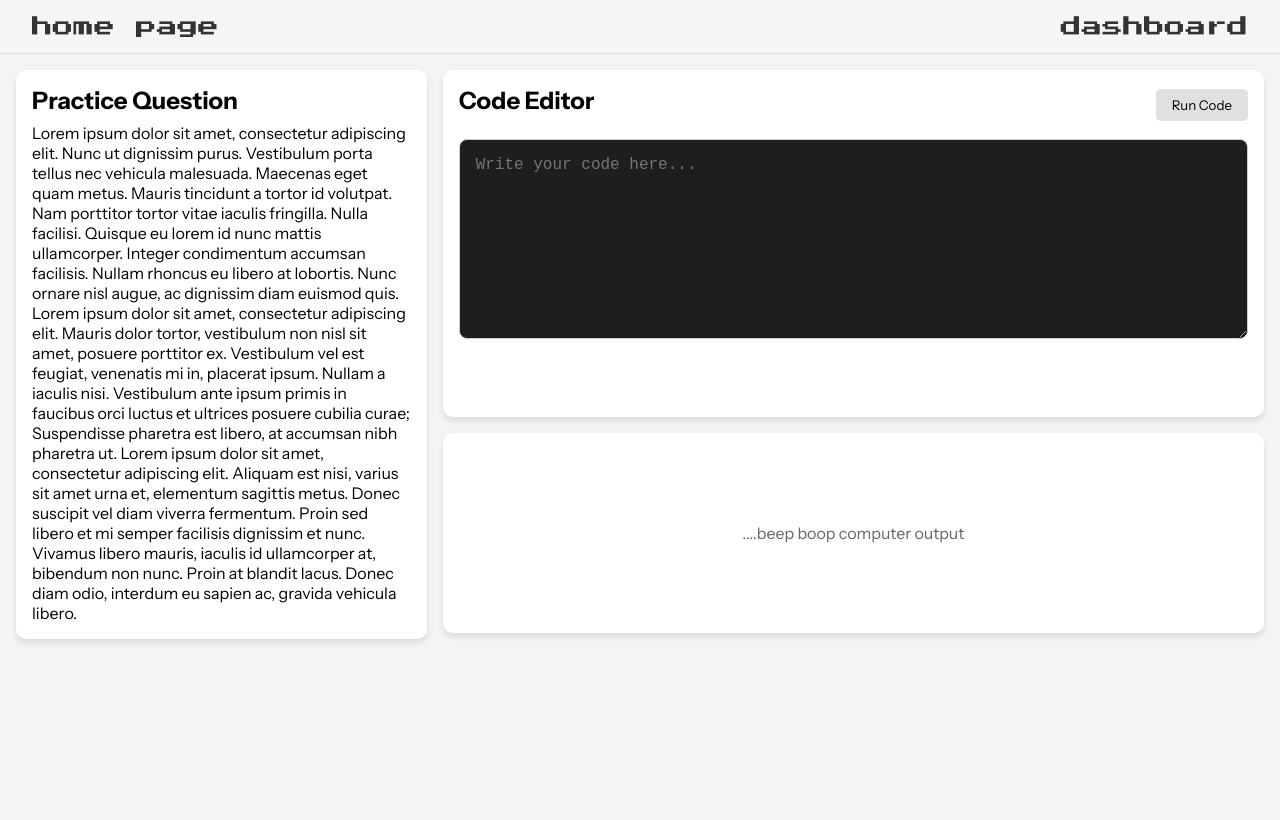
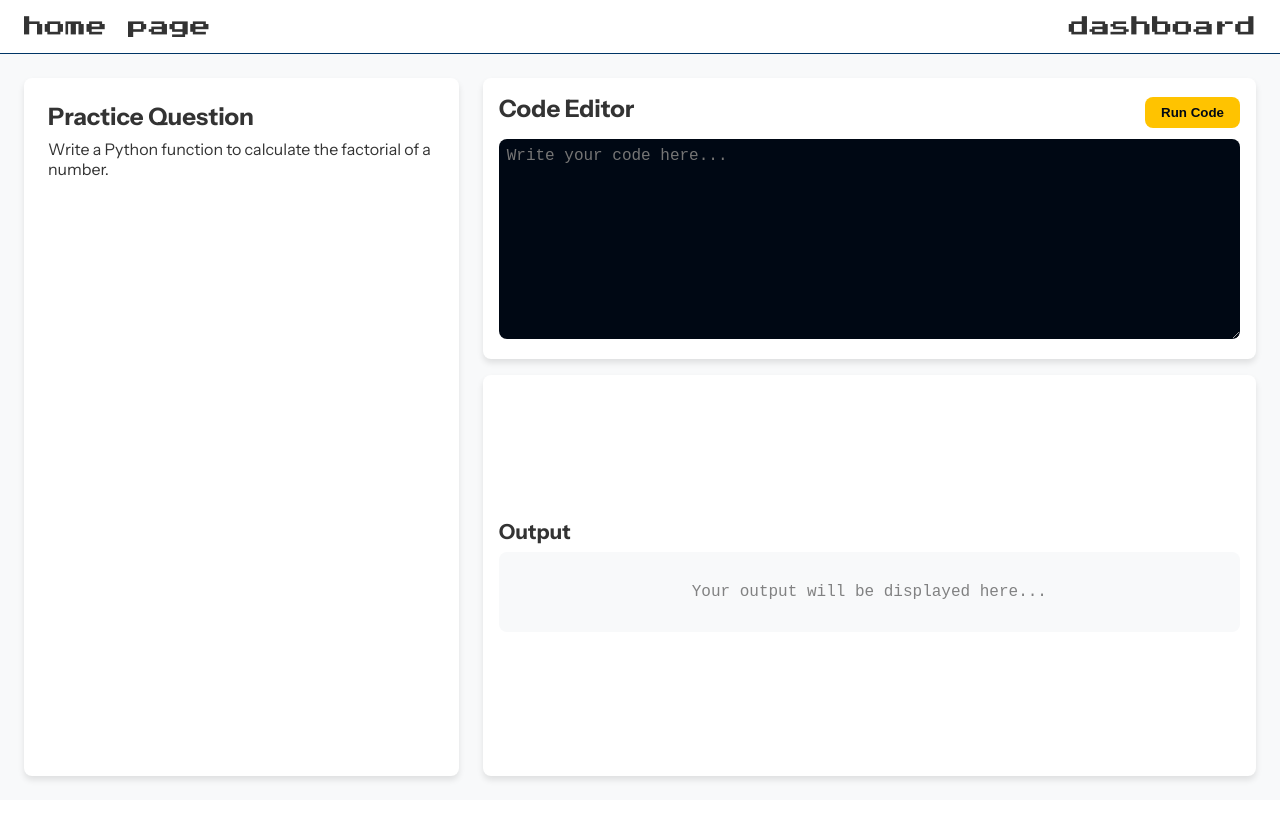
Before and after one commit to uditagowdety/Coding-Comm-Submission, a React (Vite) app in the folder frontend/: page /coding in a window 1280 px wide. Shown: the top 820 px of the page. Built offline with nearby package versions, Linux system fonts and the light colour scheme.

Commit message:
refactor: implement code execution feature in Coding component and enhance output display

```diff
--- a/frontend/src/components/Coding/Coding.jsx
+++ b/frontend/src/components/Coding/Coding.jsx
@@ -4,6 +4,24 @@ import "./coding.css";
 
 const CodingPage = () => {
   const [code, setCode] = useState(""); // State to store code input
+  const [output, setOutput] = useState(""); // State to store output
+
+  const runCode = async () => {
+    setOutput("Running..."); // Show running status
+
+    try {
+      const response = await fetch("http://localhost:5000/api/run-python", {
+        method: "POST",
+        headers: { "Content-Type": "application/json" },
+        body: JSON.stringify({ code }),
+      });
+
+      const data = await response.json();
+      setOutput(data.output); // Display the output
+    } catch (error) {
+      setOutput("Error running code");
+    }
+  };
 
   return (
     <div className="coding-container">
@@ -19,9 +37,7 @@ const CodingPage = () => {
           {/* Practice Question Section */}
           <div className="practice-question">
             <h3 className="section-title">Practice Question</h3>
-            Lorem ipsum dolor sit amet, consectetur adipiscing elit. Nunc ut dignissim purus. Vestibulum porta tellus nec vehicula malesuada. Maecenas eget quam metus. Mauris tincidunt a tortor id volutpat. Nam porttitor tortor vitae iaculis fringilla. Nulla facilisi. Quisque eu lorem id nunc mattis ullamcorper. Integer condimentum accumsan facilisis.
-
-Nullam rhoncus eu libero at lobortis. Nunc ornare nisl augue, ac dignissim diam euismod quis. Lorem ipsum dolor sit amet, consectetur adipiscing elit. Mauris dolor tortor, vestibulum non nisl sit amet, posuere porttitor ex. Vestibulum vel est feugiat, venenatis mi in, placerat ipsum. Nullam a iaculis nisi. Vestibulum ante ipsum primis in faucibus orci luctus et ultrices posuere cubilia curae; Suspendisse pharetra est libero, at accumsan nibh pharetra ut. Lorem ipsum dolor sit amet, consectetur adipiscing elit. Aliquam est nisi, varius sit amet urna et, elementum sagittis metus. Donec suscipit vel diam viverra fermentum. Proin sed libero et mi semper facilisis dignissim et nunc. Vivamus libero mauris, iaculis id ullamcorper at, bibendum non nunc. Proin at blandit lacus. Donec diam odio, interdum eu sapien ac, gravida vehicula libero.
+            <p>Write a Python function to calculate the factorial of a number.</p>
           </div>
         </div>
 
@@ -30,7 +46,7 @@ Nullam rhoncus eu libero at lobortis. Nunc ornare nisl augue, ac dignissim diam
           <div className="code-editor">
             <div className="editor-header">
               <h3 className="section-title">Code Editor</h3>
-              <button className="run-button">Run Code</button>
+              <button className="run-button" onClick={runCode}>Run Code</button>
             </div>
             <textarea
               className="code-input"
@@ -41,8 +57,11 @@ Nullam rhoncus eu libero at lobortis. Nunc ornare nisl augue, ac dignissim diam
           </div>
 
           {/* Output Section */}
-          <div className="output-section">
-            <p>....beep boop computer output</p>
+          <div className="output-box">
+            <h3 className="output-title">Output</h3>
+            <div className="output-content">
+              {output ? <pre>{output}</pre> : <p className="placeholder">Your output will be displayed here...</p>}
+            </div>
           </div>
         </div>
       </div>
--- a/frontend/src/components/Coding/coding.css
+++ b/frontend/src/components/Coding/coding.css
@@ -7,120 +7,132 @@
 
 /* Main Container */
 .coding-container {
-    font-family: "Instrument Sans", sans-serif;
-    min-height: 100vh;
+  font-family: var(--font-body);
+  background-color: var(--background-color);
+  color: var(--text-dark);
+  /* padding: var(--padding-large); */
+  min-height: 100vh; /* Ensure the container spans full viewport height */
   display: flex;
   flex-direction: column;
-    background-color: #f9f9f9;
 }
 
 /* Header */
 .coding-header {
   display: flex;
   justify-content: space-between;
-    padding: 1rem 2rem;
-    background-color: #f5f5f5;
-    border-bottom: 1px solid #ddd;
+  padding: var(--padding-medium) var(--padding-large);
+  background-color: var(--text-light);
+  border-bottom: 1px solid var(--blue);
 }
 
 .header-item {
-    font-family: "Press Start 2P", sans-serif;
+  font-family: var(--font-heading);
   font-size: 1rem;
-    color: #333;
   text-decoration: none;
+  color: var(--text-dark);
 }
 
-  /* Main Content */
+/* Main Layout */
 .coding-main {
-    display: grid;
-    grid-template-columns: 1fr 2fr; /* Two columns: left wider (2fr) and right narrower (1fr) */
-    grid-template-rows: auto 1fr;   /* Two rows of equal height */
-    gap: 1rem;                    /* Spacing between grid items */
-    height: 100vh;                /* Full viewport height */
-    background-color: #f4f4f4;    /* Background for the container */
-    padding: 1rem;                /* Add padding around the grid */
-    align-items: stretch;
+  display: flex;
+  gap: var(--padding-large);
+  padding: var(--padding-large);
+  flex: 1; /* Ensures content fills available space */
 }
 
-  /* Practice Question Section */
-  .practice-question,
-  .code-editor,
-  .output-section {
-    background-color: #fff;
-    padding: 1rem;
-    border-radius: 10px;
+/* Left Side - Practice Question */
+.coding-left {
+  flex: 1;
+  background-color: var(--text-light);
+  padding: var(--padding-large);
+  border-radius: var(--border-radius);
   box-shadow: 0 4px 6px rgba(0, 0, 0, 0.1);
 }
 
-  .practice-question {
-    grid-column: 1 / 2;           /* First column */
-    grid-row: 1/span 2;              /* Spans both rows */
-    height: 100%;
+/* Right Side - Code Editor */
+.coding-right {
+  flex: 2;
+  display: flex;
+  flex-direction: column;
+  gap: var(--padding-medium);
 }
 
+/* Code Editor */
 .code-editor {
-    grid-column: 2 / 3;           /* Second column */
-    grid-row: 1 / 2;              /* First row only */
-    margin-bottom: 1rem;
-    height: calc(61%);
+  background-color: var(--text-light);
+  padding: var(--padding-medium);
+  border-radius: var(--border-radius);
+  box-shadow: 0 4px 6px rgba(0, 0, 0, 0.1);
 }
 
 .editor-header {
   display: flex;
   justify-content: space-between;
   align-items: center;
-    margin-bottom: 1rem;
+  margin-bottom: var(--padding-small);
 }
 
+/* Textarea */
+.code-input {
+  width: 100%;
+  height: 200px;
+  background-color: var(--dark-blue-1);
+  color: var(--text-light);
+  font-family: monospace;
+  font-size: 1rem;
+  padding: var(--padding-small);
+  border-radius: var(--border-radius);
+  border: none;
+}
+
+/* Run Button */
 .run-button {
-    padding: 0.5rem 1rem;
-    background-color: #e0e0e0;
+  background-color: var(--yellow-1);
+  color: var(--dark-blue-1);
   border: none;
-    border-radius: 5px;
+  padding: var(--padding-small) var(--padding-medium);
+  border-radius: var(--border-radius);
   cursor: pointer;
-    font-family: "Instrument Sans", sans-serif;
+  font-weight: bold;
 }
 
 .run-button:hover {
-    background-color: #d6d6d6;
+  background-color: var(--yellow-2);
 }
 
-  /* Output Section */
-.output-section {
-    grid-column: 2 / 3;           /* Second column */
-    grid-row: 2 / 3;              /* Second row */
-    background-color: #fff;
-    padding: 1rem;
-    border-radius: 10px;
+/* Output Box */
+.output-box {
+  background-color: var(--text-light);
+  padding: var(--padding-medium);
+  border-radius: var(--border-radius);
   box-shadow: 0 4px 6px rgba(0, 0, 0, 0.1);
-    display: flex;               /* To align text inside */
-    align-items: center;         /* Center vertically */
-    justify-content: center;     /* Center horizontally */
-    font-family: "Instrument Sans", sans-serif;
-    font-size: 1rem;
-    color: #666;
-
-    /* Match the height of the coding box */
-    height: 200px; /* Ensure height matches the coding editor box */
+  flex-grow: 1; /* Expands to fill remaining space */
+  display: flex;
+  flex-direction: column;
+  justify-content: center;
 }
 
-
-  /* Section Title */
-  .section-title {
-    font-size: 1.2rem;
+.output-title {
+  font-size: 1.3rem;
   font-weight: bold;
-    margin-bottom: 1rem;
+  color: var(--text-dark);
+  margin-bottom: var(--padding-small);
 }
 
-  .code-input {
-    width: 100%;
-    height: 200px; /* Adjust height as needed */
-    background-color: #1e1e1e; /* Dark mode for code editor */
-    color: #ffffff;
-    font-family: "Courier New", monospace;
+.output-content {
+  background-color: var(--background-color);
+  padding: var(--padding-small);
+  border-radius: var(--border-radius);
+  min-height: 80px;
+  display: flex;
+  align-items: center;
+  justify-content: center;
+  font-family: monospace;
   font-size: 1rem;
-    border: 1px solid #ccc;
-    border-radius: 8px;
-    padding: 1rem;
-    resize: vertical; /* Allows resizing only vertically */
+  color: var(--text-dark);
 }
+
+.placeholder {
+  color: var(--text-dark);
+  opacity: 0.6;
+}
```
Lines whose indentation alone changed are shown as unchanged.
